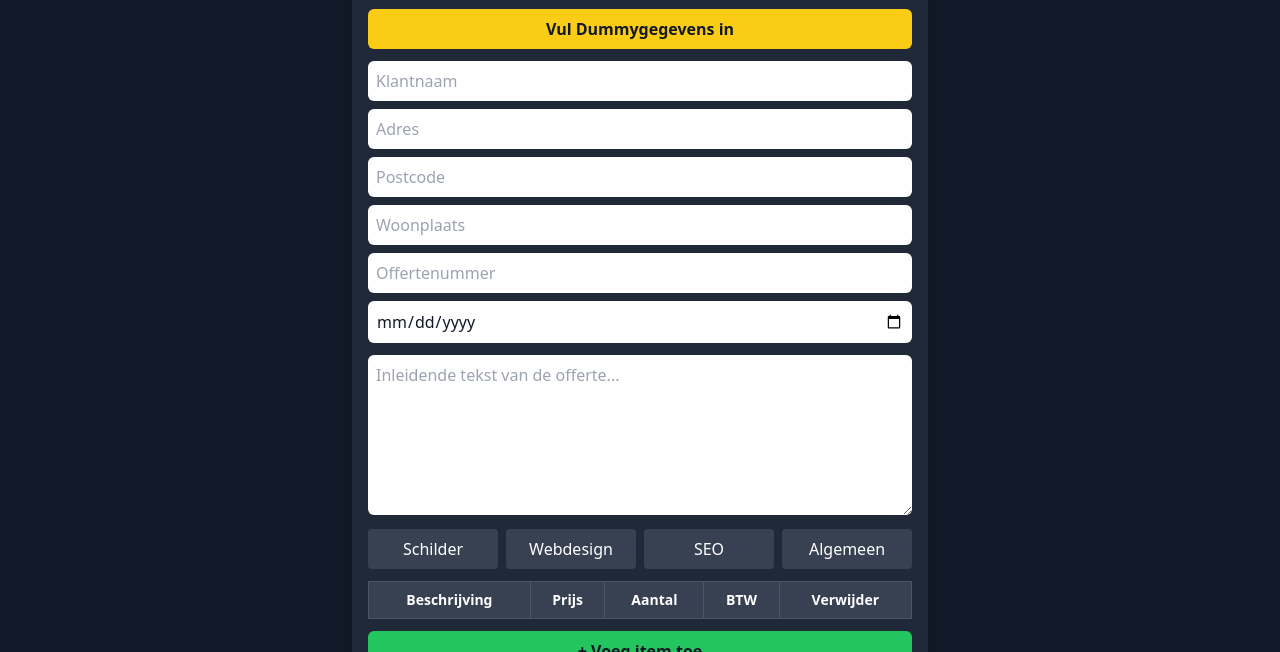
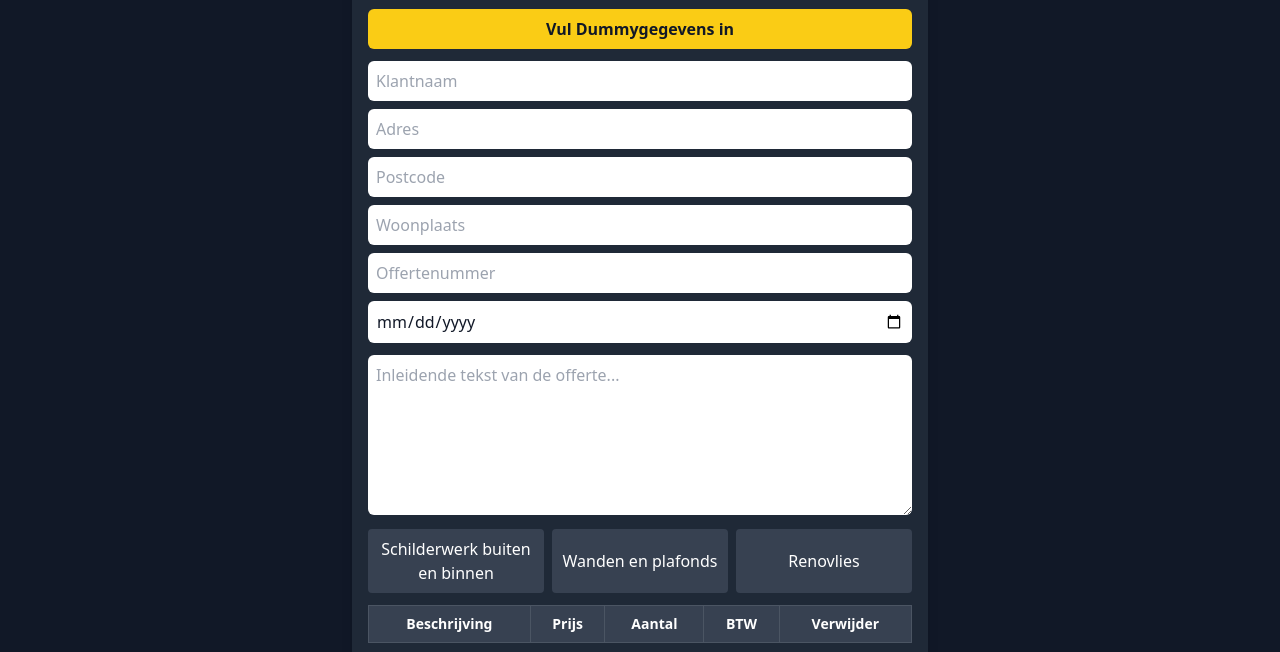
Before and after one commit to Joeydm6/joeyhub, a plain HTML site: page offerte.html in a window 1280 px wide. Shown: the part 175-827 px from the top of the page. Drawn offline with nearby package versions, Linux system fonts and the light colour scheme.

Commit message:
Add files via upload

```diff
--- a/js/offerte.js
+++ b/js/offerte.js
@@ -106,13 +106,12 @@ function formatDate(dateString) {
 function applyTekstTemplate(type) {
   const area = document.getElementById("offerte-tekst");
   if (!area) return;
-  const templates = {
-    schilder: "Geachte klant,\n\nHierbij bieden wij onze schilderdiensten aan. Deze offerte omvat het zorgvuldig schuren, voorbehandelen en afwerken van de te schilderen oppervlakken met hoogwaardige materialen. Wij streven naar een strak en duurzaam resultaat.\n\nOnderstaande specificatie geeft een uitsplitsing van werkzaamheden en kosten.",
-    webdesign: "Beste klant,\n\nDank voor de interesse in onze webdesign diensten. In deze offerte beschrijven wij het ontwerp, de ontwikkeling en oplevering van een moderne, responsieve website inclusief basis SEO.\n\nHieronder vindt u de specificaties en bijbehorende kosten.",
-    seo: "Beste,\n\nMet deze offerte stellen wij een traject voor om uw online vindbaarheid te verbeteren middels technische optimalisaties, contentverbeteringen en linkbuilding.\n\nDe onderstaande posten vormen de raming van werkzaamheden en kosten.",
-    algemeen: "Geachte heer/mevrouw,\n\nHierbij treft u onze offerte aan voor de gevraagde werkzaamheden. Wij werken transparant en leveren kwaliteit met oog voor detail.\n\nOnderstaand vindt u een specificatie van de onderdelen en kosten."
+  const templatesMap = {
+    schilderwerk: `Hierbij ontvangt u onze offerte voor het uitvoeren van schilderwerk aan de binnen- en buitenzijde. Voor een duurzaam en strak eindresultaat werken wij volgens een vaste werkwijze: het houtwerk wordt eerst gereinigd met een biologisch afbreekbaar reinigingsmiddel, daarna grondig geschuurd en volledig nagelopen op eventuele reparaties. Waar nodig wordt het houtwerk (over)gegrond en worden houtwerk en beglazing netjes afgekit met hoogwaardige beglazingskit. Tot slot lakken wij het geheel af voor een nette, slijtvaste afwerking. Bij alle werkzaamheden gebruiken wij uitsluitend kwaliteitsproducten. Let op: houtrot is niet inbegrepen en wordt, indien aanwezig, als stelpost behandeld.`,
+    wanden: `Hierbij ontvangt u onze offerte voor de afwerking van wanden en plafonds. Om een strak en egaal resultaat te garanderen, worden ondergronden zorgvuldig voorbereid: nieuw stucwerk wordt éénmalig voorzien van een dekkende primer en kleine reparaties worden nagelopen en bijgewerkt. Vervolgens kitten wij de inwendige en uitwendige hoeken en de aansluitingen bij kozijnen netjes af. Als eindafwerking brengen wij een hoogwaardige, afwasbare latex aan voor een duurzaam en goed reinigbaar resultaat.`,
+    renovlies: `Hierbij ontvangt u onze offerte voor het aanbrengen van renovlies en de complete afwerking van de wanden. Voor een glad en strak eindbeeld worden de muren eerst grondig geschuurd en nalopen wij de wanden op kleine reparaties, die waar nodig worden hersteld. Vervolgens brengen wij renovlies (150 grams) aan. Na het aanbrengen werken wij alle randen, inwendige en uitwendige hoeken en de aansluitingen bij ramen en kozijnen netjes af met kit. Tot slot werken wij het geheel af met een hoogwaardige, afwasbare latex voor een sterke en nette eindlaag.`
   };
-  area.value = templates[type] || "";
+  area.value = templatesMap[type] || "";
 }
 
 function vulDummyGegevens() {
@@ -131,7 +130,7 @@ function vulDummyGegevens() {
   }
   const area = document.getElementById("offerte-tekst");
   if (area) {
-    applyTekstTemplate("algemeen");
+    applyTekstTemplate("schilderwerk");
   }
   document.getElementById("factuur-items").innerHTML = `
     <tr>
--- a/offerte.html
+++ b/offerte.html
@@ -65,11 +65,10 @@
 
       <!-- Inleidende offerte-tekst -->
       <textarea id="offerte-tekst" rows="6" class="w-full p-2 mb-2 text-gray-900 rounded-md" placeholder="Inleidende tekst van de offerte..."></textarea>
-      <div class="grid grid-cols-2 md:grid-cols-4 gap-2 mb-3">
-        <button type="button" class="bg-gray-700 hover:bg-gray-600 p-2 rounded" onclick="applyTekstTemplate('schilder')">Schilder</button>
-        <button type="button" class="bg-gray-700 hover:bg-gray-600 p-2 rounded" onclick="applyTekstTemplate('webdesign')">Webdesign</button>
-        <button type="button" class="bg-gray-700 hover:bg-gray-600 p-2 rounded" onclick="applyTekstTemplate('seo')">SEO</button>
-        <button type="button" class="bg-gray-700 hover:bg-gray-600 p-2 rounded" onclick="applyTekstTemplate('algemeen')">Algemeen</button>
+      <div class="grid grid-cols-1 md:grid-cols-3 gap-2 mb-3">
+        <button type="button" class="bg-gray-700 hover:bg-gray-600 p-2 rounded" onclick="applyTekstTemplate('schilderwerk')">Schilderwerk buiten en binnen</button>
+        <button type="button" class="bg-gray-700 hover:bg-gray-600 p-2 rounded" onclick="applyTekstTemplate('wanden')">Wanden en plafonds</button>
+        <button type="button" class="bg-gray-700 hover:bg-gray-600 p-2 rounded" onclick="applyTekstTemplate('renovlies')">Renovlies</button>
       </div>
 
       <!-- Tabel met offerte-items -->
```
Also changed, not shown: js/factuur.js (line endings or trailing spaces), menu.html (line endings or trailing spaces).
